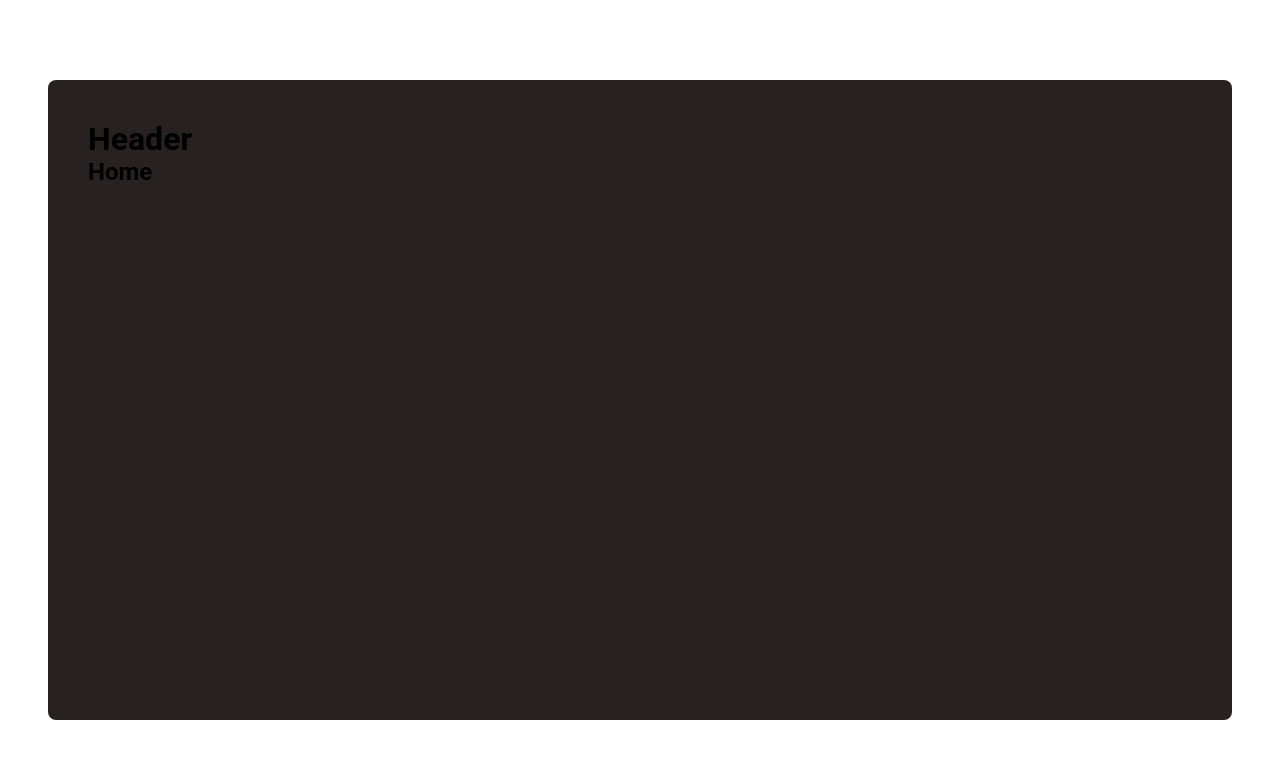
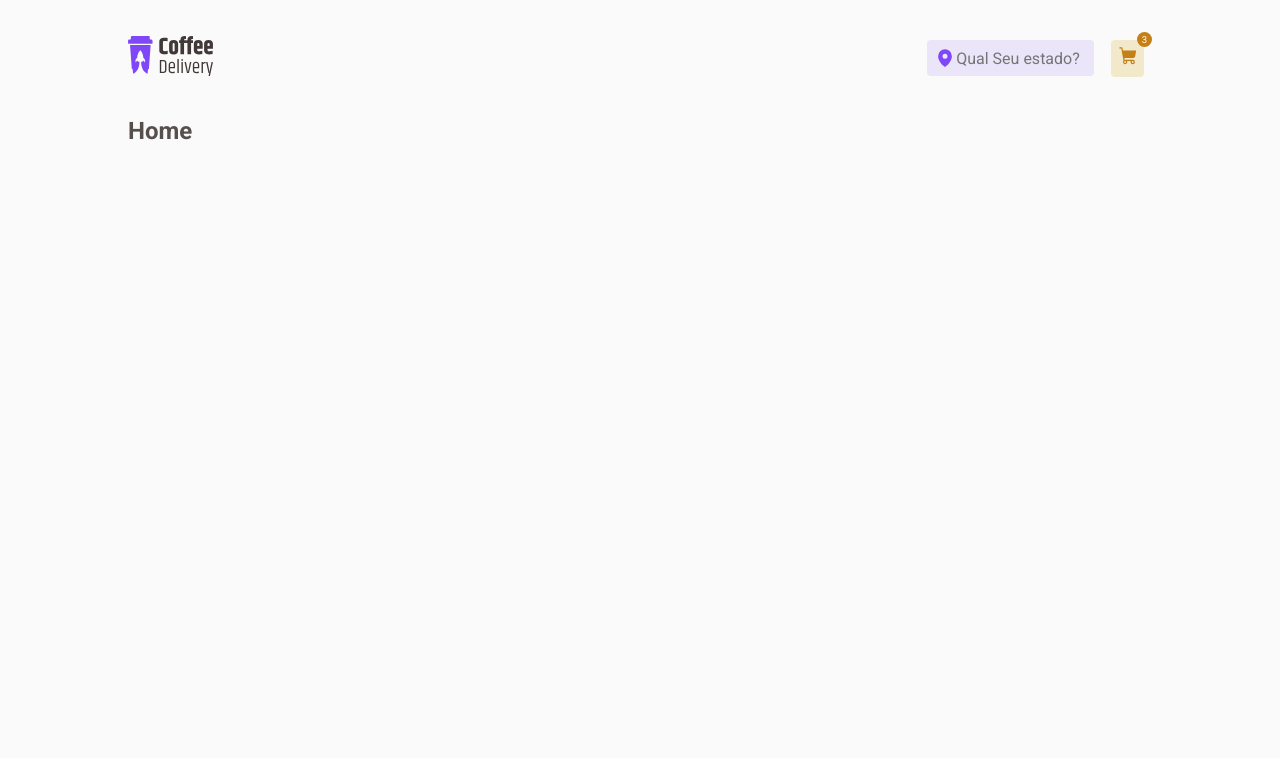
Before and after one commit to marialuisa214/coffeDelivery, a React (Vite) app: page / in a window 1280 px wide. Shown: the top 758 px of the page. Built offline with nearby package versions, Linux system fonts and the light colour scheme.

Commit message:
:nail_care: feat: componente header

```diff
--- a/index.html
+++ b/index.html
@@ -2,7 +2,11 @@
 <html lang="en">
   <head>
     <meta charset="UTF-8" />
+    <link rel="preconnect" href="https://fonts.googleapis.com">
     <meta name="viewport" content="width=device-width, initial-scale=1.0" />
+
+    <link rel="preconnect" href="https://fonts.gstatic.com" crossorigin>
+    <link href="https://fonts.googleapis.com/css2?family=Roboto:wght@400;700&family=Varela+Round&display=swap" rel="stylesheet">
     <title>Coffe Delivery</title>
   </head>
   <body>
--- a/package.json
+++ b/package.json
@@ -10,6 +10,7 @@
     "preview": "vite preview"
   },
   "dependencies": {
+    "@phosphor-icons/react": "^2.0.15",
     "react": "^18.2.0",
     "react-dom": "^18.2.0",
     "react-router-dom": "^6.21.1",
--- a/src/components/Header/index.tsx
+++ b/src/components/Header/index.tsx
@@ -1,5 +1,26 @@
+import { MapPin, ShoppingCart } from '@phosphor-icons/react'
+import logoCoffeDelivery  from '../../assets/logoCoffeDelivery.svg'
+import { HeaderButton, HeaderButtonCompra, HeaderContainer, HeaderInfo, HeaderInfoCompra, Local } from './styles'
 export function Header(){
     return (
-    <h1>Header</h1>
+        <HeaderContainer>
+            <a href="">
+                <img src={logoCoffeDelivery} alt="" />
+            </a>
+            <HeaderInfo>
+                <Local>
+                    <MapPin size={20} color='#8047F8' weight='fill'/>
+                    <input placeholder='Qual Seu estado?'></input>
+                </Local>
+                <HeaderButton>
+                    <HeaderInfoCompra htmlFor="">3</HeaderInfoCompra>
+                    <HeaderButtonCompra>
+                        <ShoppingCart size={20} color='#C47F17' weight='fill'
+                        />
+                    </HeaderButtonCompra>
+                </HeaderButton>
+            </HeaderInfo>
+        </HeaderContainer>
+
     )
 }
--- a/src/components/Header/styles.ts
+++ b/src/components/Header/styles.ts
@@ -0,0 +1,76 @@
+import styled from 'styled-components'
+
+export const HeaderContainer = styled.div`
+    display: flex;
+    align-items: center;
+    justify-content: space-between;
+    margin: 32px 0;
+
+`
+export const HeaderInfo = styled.div`
+    display: flex;
+    flex-direction: row;
+    align-items: center;
+    align-content: center;
+    gap: 0.5rem;
+
+`
+export const Local = styled.div`
+    display: flex;
+    align-items: center;
+    gap: 0.1rem;
+    margin: 0 1px;
+    padding: 0.5rem;
+
+    background-color: ${(props) => props.theme['purple-100']};
+    border-radius: 4px;
+    input {
+        max-width: 130px;
+        background-color: transparent;
+        border: none;
+        color: ${(props) => props.theme['purple-500']};
+
+        &:focus {
+            border: none;
+        }
+    }
+`
+export const HeaderButton = styled.div`
+    display: flex;
+    flex-direction: column;
+    align-items: center;
+    justify-content: center;
+    padding: 0.5rem;
+    border: none;
+    position:relative;
+`
+
+export const HeaderInfoCompra = styled.label`
+    display: flex;
+    align-items: center;
+    justify-content: center;
+
+    width: 15px;
+    height: 15px;
+    border: none;
+    border-radius: 15px;
+
+    position:absolute;
+    right:0;
+    top:0;
+
+
+    background-color: ${(props) => props.theme['yellow-800']};
+    color: ${(props) => props.theme['white-100']};
+    font-size: 0.6rem;
+    cursor: pointer;
+
+`
+
+export const HeaderButtonCompra = styled.label`
+    padding: 0.4rem;
+    border: none;
+    border-radius: 4px;
+    background-color: ${(props) => props.theme['yellow-100']};
+    cursor: pointer;
+`
--- a/src/layout/DefaultLayout/index.tsx
+++ b/src/layout/DefaultLayout/index.tsx
@@ -5,7 +5,6 @@ import { LayoutContainer } from "./styles";
 export function DefaultLayout(){
     return(
         <LayoutContainer>
-
             <Header/>
             <Outlet/>
         </LayoutContainer>
--- a/src/layout/DefaultLayout/styles.ts
+++ b/src/layout/DefaultLayout/styles.ts
@@ -1,13 +1,7 @@
 import styled from 'styled-components'
 
 export const LayoutContainer = styled.div`
-  max-width: 74rem;
-  height: calc(100vh - 10rem);
-  margin: 5rem auto;
-  padding: 2.5rem;
-
-  background: ${(props) => props.theme['gray-800']};
-  border-radius: 8px;
+  padding: 0 10%;
 
   display: flex;
   flex-direction: column;
--- a/src/styles/global.ts
+++ b/src/styles/global.ts
@@ -14,8 +14,8 @@ export const GlobalStyle = createGlobalStyle`
 }
 
 body{
-    background: ${(props) => props.theme['gray-900']} ;
-    color: ${(props) => props.theme['gray-300']};
+    background: ${(props) => props.theme['white-100']} ;
+    color: ${(props) => props.theme['gray-500']};
     -webkit-font-smoothing: antialiased;
 }
 
--- a/src/styles/themes/defaut.ts
+++ b/src/styles/themes/defaut.ts
@@ -12,6 +12,10 @@ export const defautTheme ={
   'purple-500': '#8047F8',
   'purple-800': '#4B2995',
 
+  'yellow-100': '#F1E9C9',
+  'yellow-500': '#DBAC2C',
+  'yellow-800': '#C47F17',
+
 
   'white-100': '#FAFAFA',
   'white-200': '#F3F2F2',
```
Also changed, not shown: src/assets/logoCoffeDelivery.svg (added), 1 other file (tests, documents, lock files or other folders).
